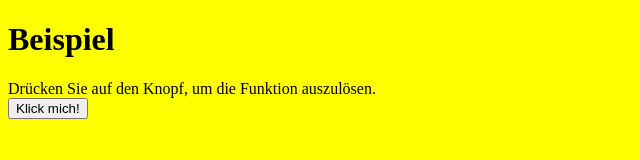
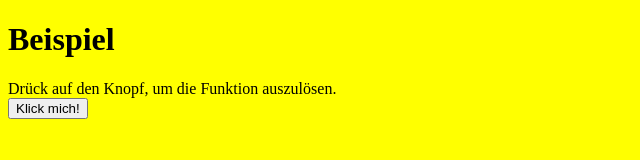
Before and after one commit to mapfde/js-project, a plain HTML site: page index.html in a window 1280 px wide. Shown: the full height of the page, 0-640 px from the left. Drawn offline with Linux system fonts and the light colour scheme.

Commit message:
Duzen ist besser

```diff
--- a/index.html
+++ b/index.html
@@ -14,7 +14,7 @@
 	<body>
 
 	<h1 id="mytitle">Beispiel</h1>
-	<div id="something">Drücken Sie auf den Knopf, um die Funktion auszulösen.</div>
+	<div id="something">Drück auf den Knopf, um die Funktion auszulösen.</div>
 	<button type="button" onclick="myFunction()">Klick mich!</button>
 	</body>
 </html>
```
